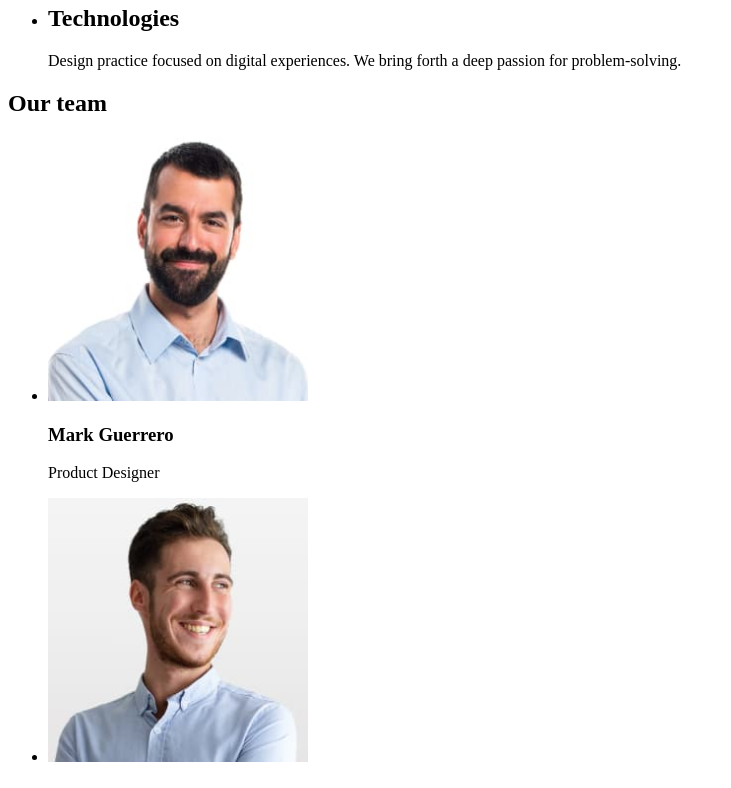
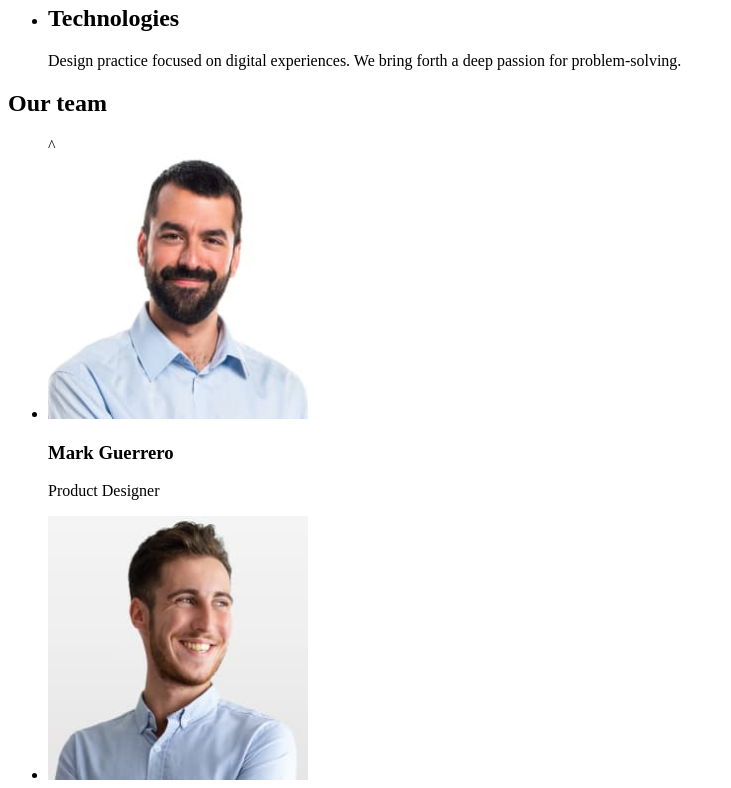
Before and after one commit to yelyzavetamedunytsia/goit-markup-hw-01, a plain HTML site: page index.html in a window 1280 px wide. Shown: the part 500-1288 px from the top of the page, without its empty margins (0-731 px from the left). Drawn offline with Linux system fonts and the light colour scheme.

Commit message:
commit message

```diff
--- a/index.html
+++ b/index.html
@@ -48,7 +48,7 @@
             </li>
         </ul>
         <h2>Our team</h2>
-        <ul>
+        <ul>^
             <li>
                 <img src="/images/img-3.jpg" alt="Mark Guerrero" width="260" height="264">
                 <h3>Mark Guerrero</h3>
```
